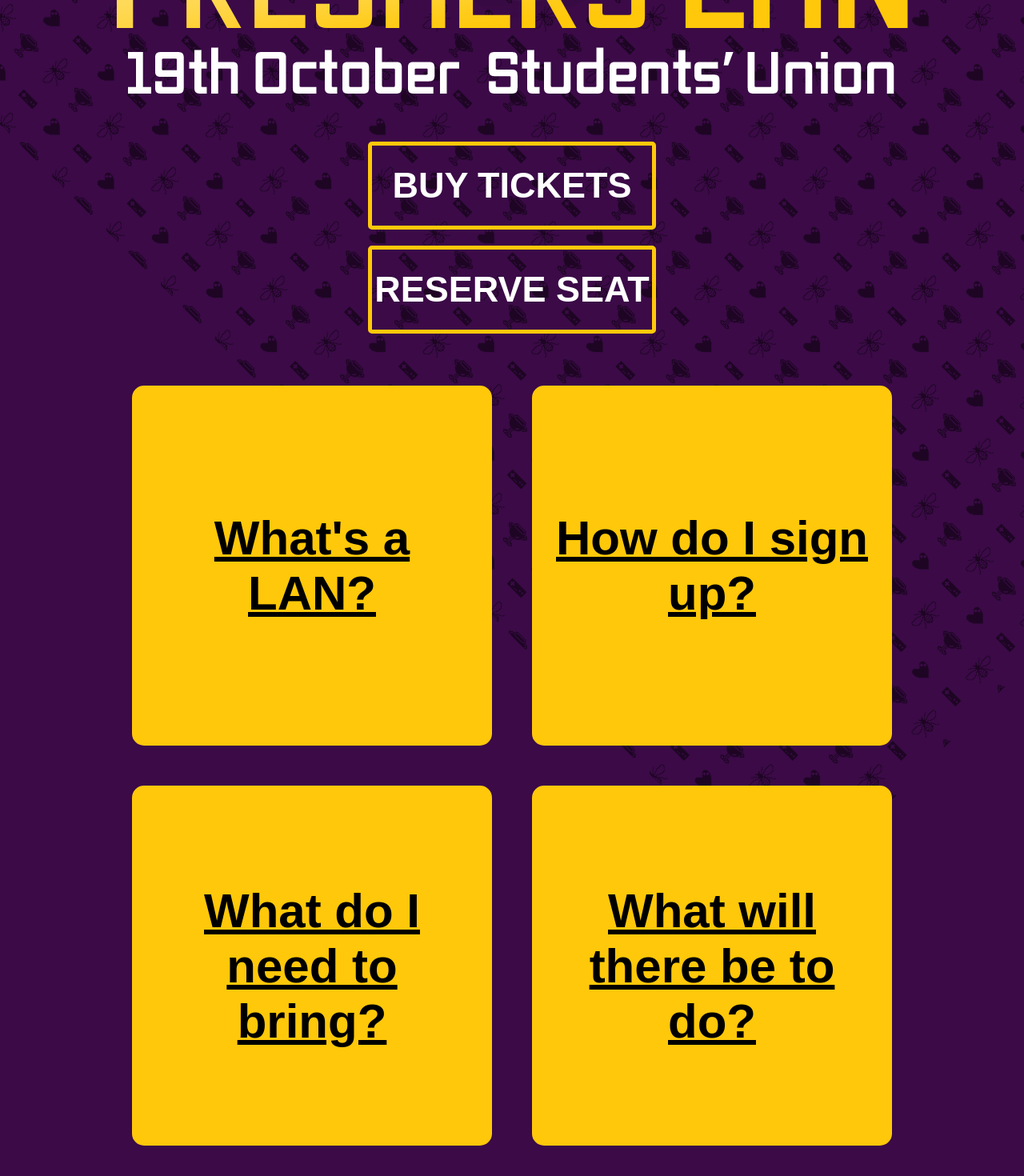
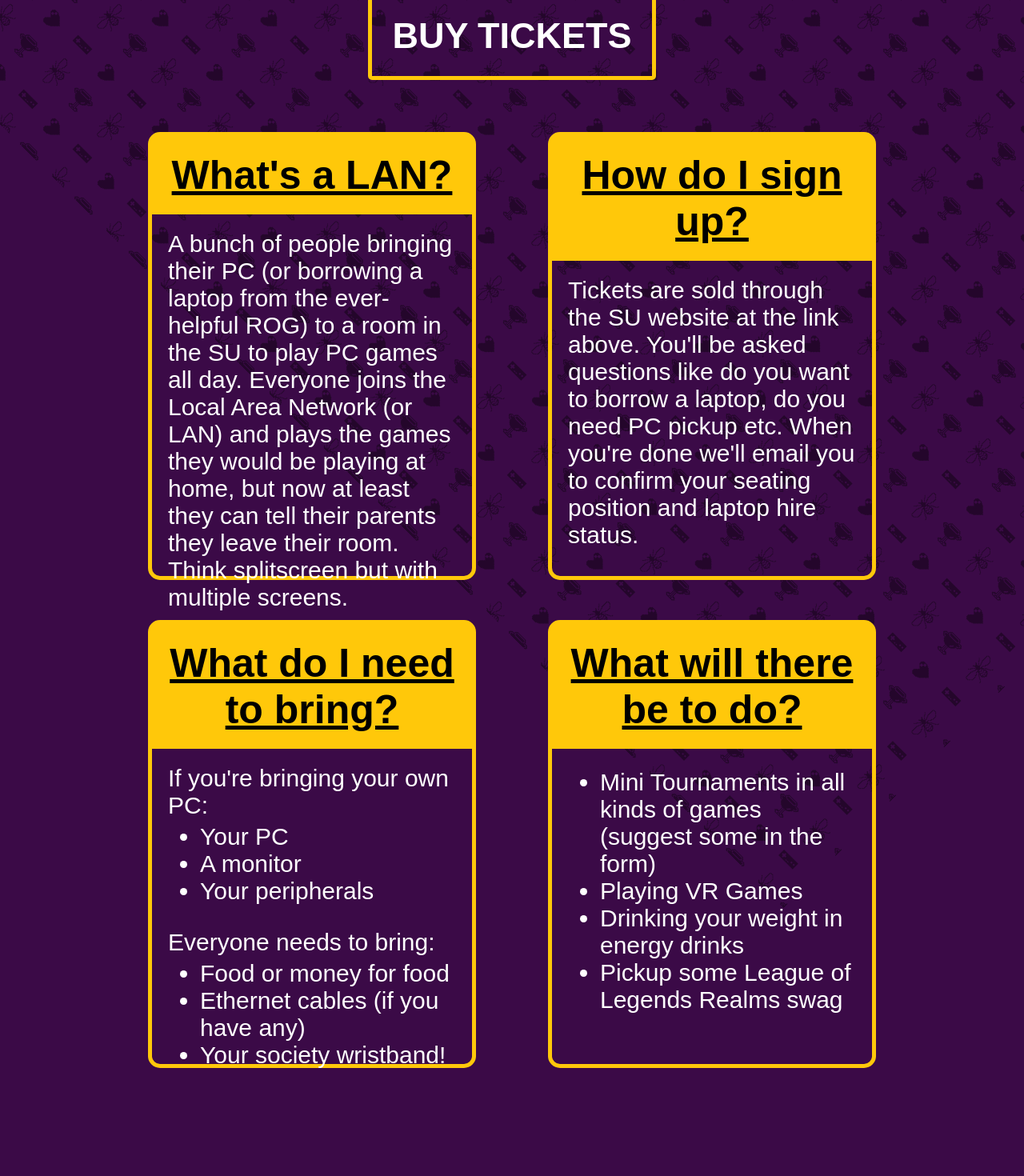
Before and after one commit to UoMEsports/UoM-LAN, a Vue app: page / in a window 1280 px wide. Shown: the part 736-2206 px from the top of the page at 80% size. Built offline with nearby package versions, Linux system fonts and the light colour scheme; a web font is replaced by a local one.

Commit message:
more stuff

```diff
--- a/src/App.vue
+++ b/src/App.vue
@@ -28,7 +28,7 @@ body {
     background: url('assets/bg.png') 0 0 repeat;
     -webkit-transform: rotate(45deg);
     transform: rotate(45deg);
-    opacity: 0.5;
+    opacity: 0.4;
   }
 }
 </style>
--- a/src/components/InfoPanel.vue
+++ b/src/components/InfoPanel.vue
@@ -12,68 +12,47 @@ export default {
 
 <style lang="scss" scoped>
 .info {
-  $size: 400px;
-
-  width: $size;
-  height: $size;
+  width: 400px;
+  height: 550px;
   margin: 25px;
-  padding: 20px;
 
   max-width: 100%;
 
-  background-color: $primary;
+  background-color: rgba(0,0,0,0);
   border: $primary 5px solid;
   border-radius: 15px;
 
-  transition: 0.2s;
-
   position: relative;
-  display: table;
 
   .title {
     color: black;
+
     width: 100%;
-    height: 100%;
-    font-size: 60px;
+    font-size: 50px;
     margin: 0;
-    display: table-cell;
-    vertical-align: middle;
     text-align: center;
+
+    padding: 20px 0;
 
     text-decoration: underline;
 
-    transition: 0.2s;
+    background-color: $primary;
   }
 
   .text {
     width: calc(100% - 40px);
     height: 100%;
 
-    position: absolute;
     top: 0;
     left: 0;
 
     margin: 0;
 
     padding: 20px;
-
-    opacity: 0;
-    transition: 0.2s;
     font-size: 30px;
 
-    display: table-cell;
-    vertical-align: middle;
-  }
-
-  &:hover {
-    background-color: rgba(0,0,0,0);
-
-    .title {
-      opacity: 0;
-    }
-
-    .text {
-      opacity: 1;
+    ul {
+      margin-top: 5px;
     }
   }
 }
--- a/src/views/Home.vue
+++ b/src/views/Home.vue
@@ -4,10 +4,6 @@
 
     <CustomButton class="su-button" @click="goToSU()">
       BUY TICKETS
-    </CustomButton>
-
-    <CustomButton @click="goToForm()">
-      RESERVE SEAT
     </CustomButton>
 
     <div class="content">
@@ -23,9 +19,7 @@
           How do I sign up?
         </template>
 
-        Tickets are sold through the SU website at the link above. Once you have purchased your ticket, return here and fill in the signup form.<br><br>
-
-        Just tell us the email you used and if you would like to sit near any of your friends and we'll email you to confirm your seat!
+        Tickets are sold through the SU website at the link above. You'll be asked questions like do you want to borrow a laptop, do you need PC pickup etc. When you're done we'll email you to confirm your seating position and laptop hire status.<br><br>
       </InfoPanel>
       <InfoPanel>
         <template v-slot:title>
@@ -41,9 +35,8 @@
 
         Everyone needs to bring:<br>
         <ul>
-          <li>Food/money for food</li>
-          <li></li>
-          <li>Food/money for food</li>
+          <li>Food or money for food</li>
+          <li>Ethernet cables (if you have any)</li>
           <li>Your society wristband!</li>
         </ul>
       </InfoPanel>
@@ -53,9 +46,10 @@
         </template>
 
         <ul>
-          <li>Mini Tournaments</li>
-          <li>VR Games</li>
-          <li></li>
+          <li>Mini Tournaments in all kinds of games (suggest some in the form)</li>
+          <li>Playing VR Games</li>
+          <li>Drinking your weight in energy drinks</li>
+          <li>Pickup some League of Legends Realms swag</li>
         </ul>
       </InfoPanel>
     </div>
@@ -70,7 +64,7 @@ export default {
   name: 'home',
   methods: {
     goToSU () {
-      window.open('https://manchesterstudentsunion.com/groups/esports-society', '_blank');
+      window.open('https://manchesterstudentsunion.com/groups/esports-society/events/freshers-lan-4c77/buy_ticket', '_blank');
     }
   },
   components: {
@@ -82,9 +76,12 @@ export default {
 
 <style lang="scss" scoped>
 .header {
+  width: 800px;
   display: block;
   max-width: 90%;
-  margin: 60px auto;
+  margin: auto;
+  margin-bottom: 60px;
+  margin-top: 25px;
 }
 
 .content {
```
Also changed, not shown: 1 other file (tests, documents, lock files or other folders).
